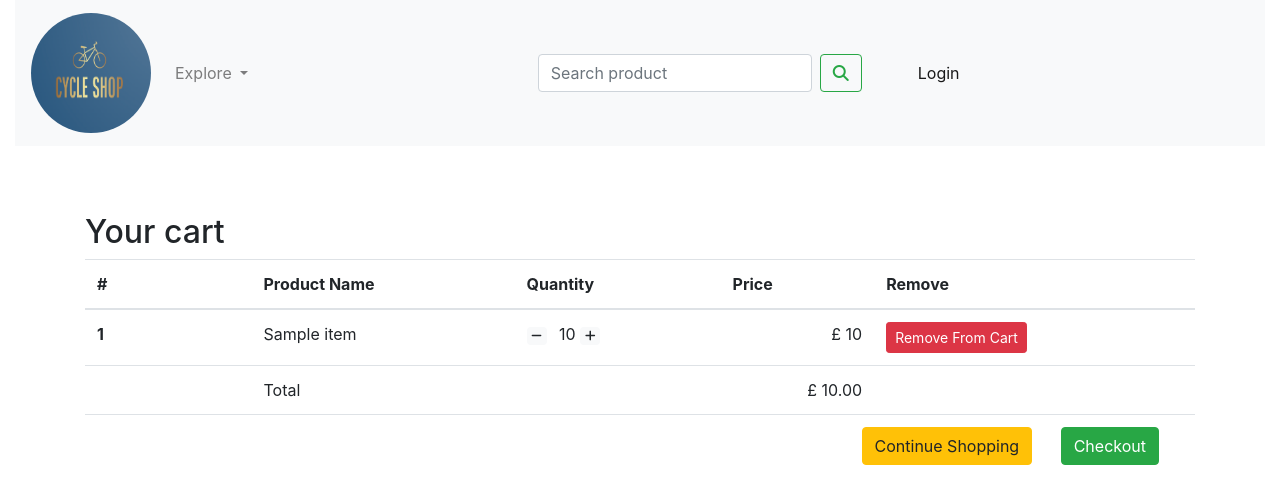
After one commit to jamitag/project-5-eCommerce-Website, a Django app: template order/templates/order/cart.html in a window 1280 px wide. The commit adds this page. Shown: the top 504 px of the page. Run offline with Django 3.2, Linux system fonts and the light colour scheme; the template is opened without the code that fills it: most values are stand-ins (such as "Sample title", 1, 10 or a date in 2020); some libraries are stand-ins or nearby versions.

Commit message:
Created the add to cart template and functionality

```diff
--- /dev/null
+++ b/order/templates/order/cart.html
@@ -0,0 +1,66 @@
+{% extends 'base.html' %}
+
+{% block page_header %}
+    <div class="container header-container">
+        <div class="row">
+            <div class="col"></div>
+        </div>
+    </div>
+{% endblock %}
+
+{% block content %}
+
+<div class="container my-5">
+    <div class="my-5">
+        <h2>
+            Your cart
+        </h2>
+        <table class="table table-hover">
+            <thead>
+                <tr>
+                    <th scope="col" width="15%">#</th>
+                    <th scope="col">Product Name</th>
+                    <th scope="col">Quantity</th>
+                    <th scope="col" align="right">Price</th>
+                    <th scope="col">Remove</th>
+                </tr>
+            </thead>
+            <tbody>
+                {% for cart in carts %}
+                <tr>
+                    <th scope="row">{{forloop.counter}}</th>
+                    <td>
+                        {{cart.item.name}}
+                    </td>
+                    <td>
+                        <a href="#" class="mr-2"><span class="badge badge-light"><i class="fas fa-minus"></i></span></a>
+                        {{cart.quantity}}
+                        <a href="#" class="mr-2"><span class="badge badge-light"><i class="fas fa-plus"></i></span></a>
+                    </td>
+                    <td align="right">
+                        £ {{cart.get_total}}
+                    </td>
+                    <td>
+                        <a href="#" class="btn btn-danger btn-sm">Remove From Cart</a>
+                    </td>
+                </tr>
+                {% endfor %}
+                <tr>
+                    <th scope="row"></th>
+                    <td colspan="2">Total</td>
+                    <td align="right">£ {{order.get_totals|floatformat:2}}</td>
+                    <td></td>
+                </tr>
+                <tr>
+                    <th scope="row"></th>
+                    <td colspan="4" class="text-right">
+                        <a href="{% url 'home' %}" class="btn btn-warning mr-4">Continue Shopping</a>
+                        <a href="#" class="btn btn-success mr-4">Checkout</a>
+                    </td>
+                </tr>
+            </tbody>
+        </table>
+    </div>
+</div>
+
+{% endblock %}
--- a/order/urls.py
+++ b/order/urls.py
@@ -3,4 +3,5 @@ from .import views
 
 urlpatterns = [
     path('add-to-cart/<pk>/', views.add_to_cart, name='add_to_cart'),
+    path('cart/', views.cart_view, name='cart'),
 ]
--- a/templates/partials/navbar.html
+++ b/templates/partials/navbar.html
@@ -38,7 +38,7 @@
           <a class="nav-link" href="{% url 'logout'%}">Logout</a>
         </li>
         <li class="nav-item active">
-          <a class="nav-link" href="#"><i class="fas fa-shopping-basket fa-lg"></i></a>
+          <a class="nav-link" href="{% url 'cart' %}"><i class="fas fa-shopping-basket fa-lg"></i></a>
           <p class="my-0">
             {% if grand_total %}
                 ${{ grand_total|floatformat:2 }}
```
Also changed, not shown: order/views.py (+12 -0 lines), templates/accounts/change_password.html (+8 -2 lines), templates/accounts/login.html (+7 -2 lines), templates/accounts/logout.html (+7 -1 lines), templates/accounts/profile.html (+7 -1 lines), templates/accounts/register.html (+7 -2 lines).
